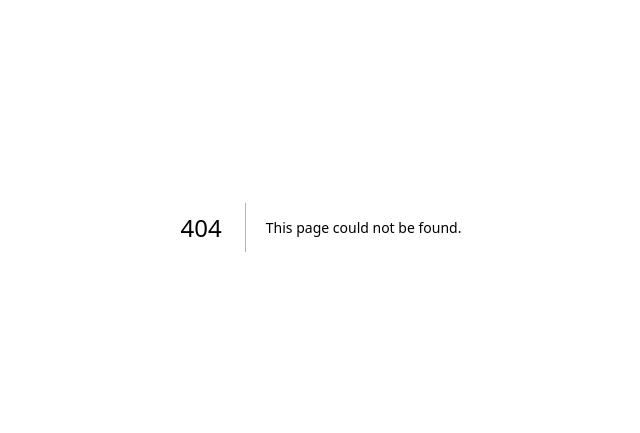
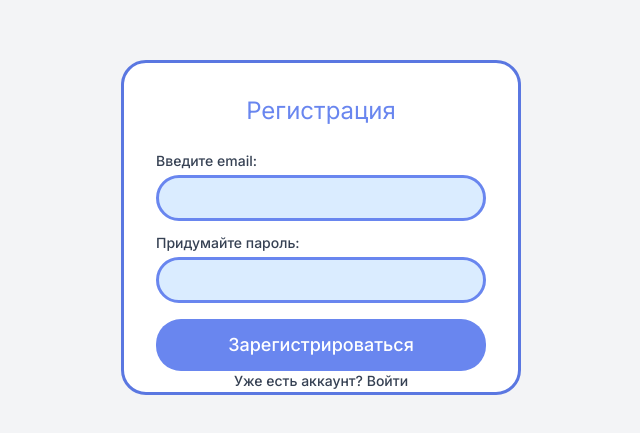
Before and after one commit to IeroLys/VisionBoard, a Next.js app: page /register in a window 1280 px wide. Before the commit this address had no page. Shown: the part 173-606 px from the top of the page, without its empty margins (319-959 px from the left). Built offline with nearby package versions, Linux system fonts and the light colour scheme.

Commit message:
Сверстал первый сырой вариант страницы регистрации

```diff
--- a/app/globals.css
+++ b/app/globals.css
@@ -5,6 +5,9 @@
 @custom-variant dark (&:is(.dark *));
 
 @theme inline {
+    --color-main: #6986EF ;
+    --color-main-desaturated: #5A77E1;
+    --color-overcast-sky: #DAECFF;
     --font-heading: var(--font-sans);
     --font-sans: var(--font-sans);
     --color-sidebar-ring: var(--sidebar-ring);
--- a/app/layout.tsx
+++ b/app/layout.tsx
@@ -3,6 +3,9 @@ import { Geist, Geist_Mono, Montserrat } from "next/font/google"
 import "./globals.css"
 import { ThemeProvider } from "@/components/theme-provider"
 import { cn } from "@/lib/utils";
+import { Inter } from "next/font/google";
+
+const inter = Inter({ subsets: ["latin"] });
 
 const montserrat = Montserrat({subsets:['latin'],variable:'--font-sans'})
 
@@ -20,7 +23,7 @@ export default function RootLayout({
     <html
       lang="en"
       suppressHydrationWarning
-      className={cn("antialiased", fontMono.variable, "font-sans", montserrat.variable)}
+      className={cn("antialiased", fontMono.variable, inter.className)}
     >
       <body>
         <ThemeProvider>{children}</ThemeProvider>
--- /dev/null
+++ b/app/register/page.tsx
@@ -0,0 +1,43 @@
+export default function Register() {
+  return (
+    <div className="min-h-screen bg-gray-100 flex flex-col items-center justify-center p-8">
+
+        <div className="w-[400px] h-[335px] bg-white rounded-[25px] border-3 border-main-desaturated p-8">
+
+            <h1 className="text-2xl text-main text-center font-['Inter'] mb-6">
+            Регистрация
+            </h1>
+
+            <label className="block text-sm font-medium text-gray-700 mb-1 mt-3">
+            Введите email:
+            </label>
+
+            <input
+            type="email"
+            className="w-full px-4 py-2 bg-overcast-sky border-[3px] border-main rounded-[25px] focus:outline-none focus:ring-2 focus:ring-blue-500 focus:border-transparent"
+            />
+
+            <label className="block text-sm font-medium text-gray-700 mb-1 mt-3">
+            Придумайте пароль:
+            </label>
+
+            <input
+            type="email"
+            className="w-full px-4 py-2 bg-overcast-sky border-[3px] border-main rounded-[25px] focus:outline-none focus:ring-2 focus:ring-blue-500 focus:border-transparent"
+            />
+
+            <button
+            type="button"
+            className="w-full mt-4 bg-main hover:bg-indigo-600 text-white font-medium text-lg py-3 rounded-[25px] transition-colors duration-200">
+            Зарегистрироваться
+            </button>
+
+            <label className="block text-sm font-medium text-gray-700 mb-3 text-center">
+            Уже есть аккаунт? Войти
+            </label>
+
+        </div>
+
+    </div>
+  );
+}
```
